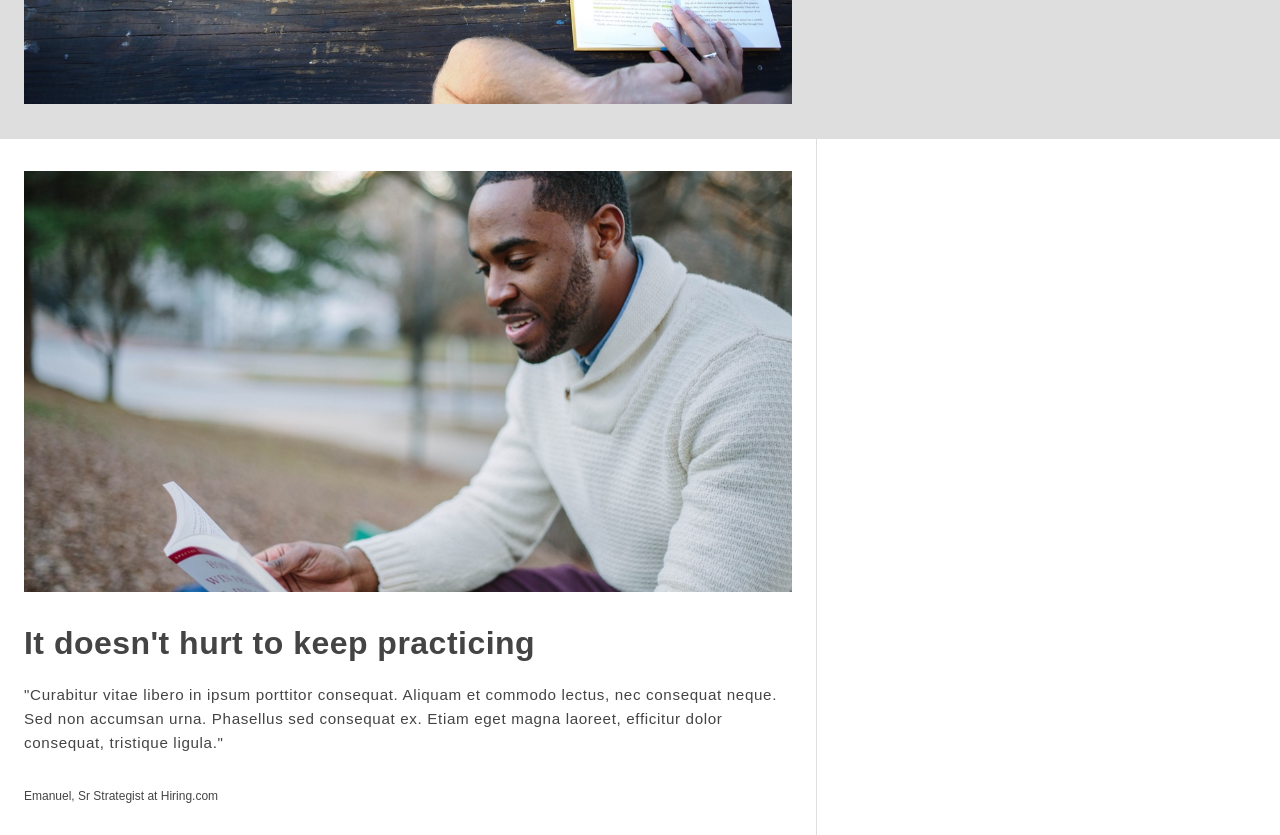
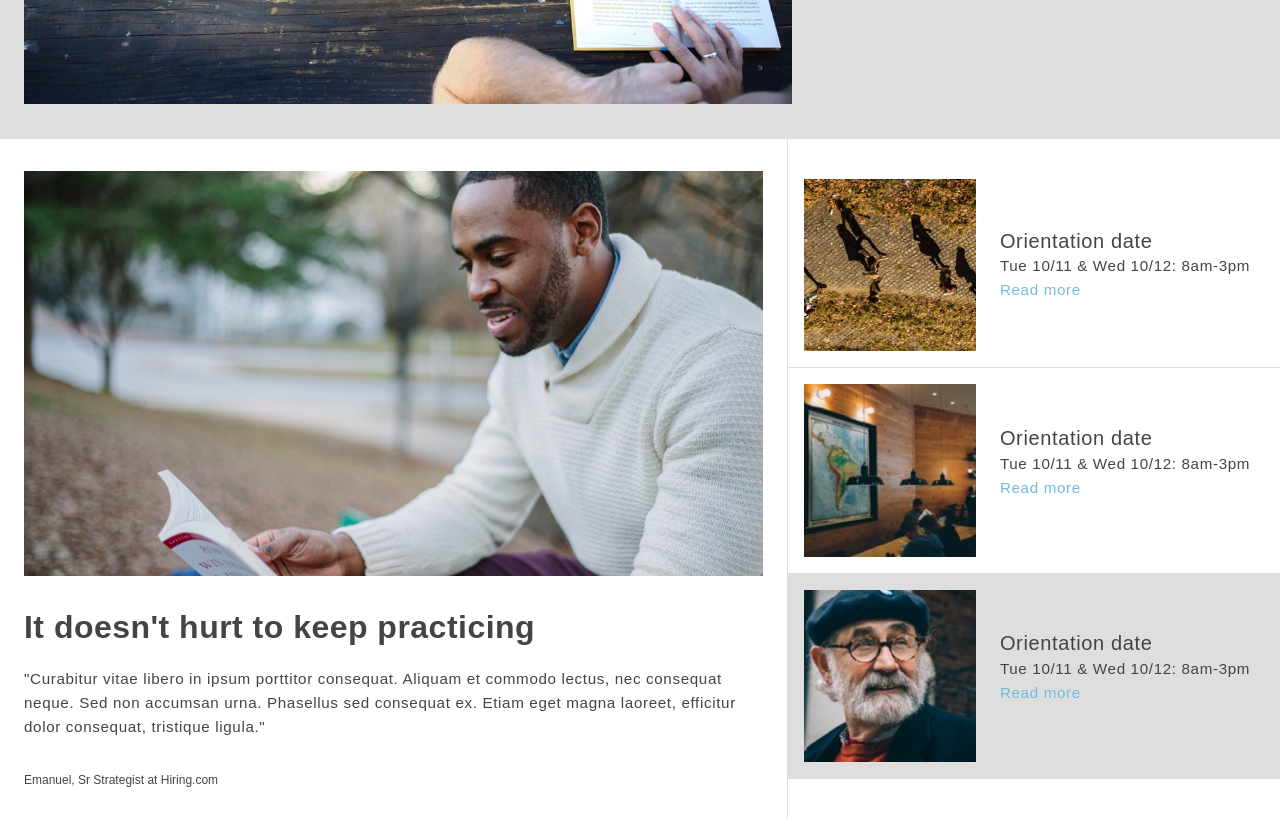
Before and after one commit to ratinsl/colmar_academy, a plain HTML site: page index.html in a window 1280 px wide. Shown: the part 560-1395 px from the top of the page. Drawn offline with Linux system fonts and the light colour scheme.

Commit message:
Add information progress

```diff
--- a/index.html
+++ b/index.html
@@ -11,7 +11,7 @@
 <body>
   <header>
     <div class="logo">
-      <img src="./resources/images/ic-logo.svg">
+      <img src="./resources/images/ic-logo.svg" alt="Colmar Academy Logo">
       <span class="bold">Colmar</span><span>Academy</span>
     </div>
     <!-- Main Navigation -->
@@ -27,7 +27,7 @@
   <!-- Banner -->
   <div class="container banner">
     <div class="main-image">
-      <img src="./resources/images/banner.jpg">
+      <img src="./resources/images/banner.jpg" alt="Group Studying">
     </div>
     <div class="info banner">
       <h1>Learn something new everyday</h1>
@@ -38,12 +38,41 @@
     </div>
   </div>
   <!-- Information -->
-  <div class="container info">
+  <div class="container articles">
     <div class="main-image">
-      <img src="./resources/images/information-main.jpg">
+      <img src="./resources/images/information-main.jpg" alt="Man Reading">
       <h2>It doesn't hurt to keep practicing</h2>
       <p>"Curabitur vitae libero in ipsum porttitor consequat. Aliquam et commodo lectus, nec consequat neque. Sed non accumsan urna. Phasellus sed consequat ex. Etiam eget magna laoreet, efficitur dolor consequat, tristique ligula."</p>
       <span class="caption">Emanuel, Sr Strategist at Hiring.com</span>
+    </div>
+    <div class="info">
+      <!-- Box 1 -->
+      <div class="article">
+        <img src="./resources/images/information-orientation.jpg" alt="People walking">
+        <div class="text-area">
+          <h3>Orientation date</h3>
+          <p>Tue 10/11 & Wed 10/12: 8am-3pm</p>
+          <p class="link"><a href="#">Read more</a></p>
+        </div>
+      </div>
+      <!-- Box 2 -->
+      <div class="article two">
+        <img src="./resources/images/information-campus.jpg" alt="Campus Photo">
+        <div class="text-area">
+          <h3>Orientation date</h3>
+          <p>Tue 10/11 & Wed 10/12: 8am-3pm</p>
+          <p class="link"><a href="#">Read more</a></p>
+        </div>
+      </div>
+      <!-- Box 3 -->
+      <div class="article three">
+        <img src="./resources/images/information-guest-lecture.jpg" alt="Guest Oliver Sack">
+        <div class="text-area">
+          <h3>Orientation date</h3>
+          <p>Tue 10/11 & Wed 10/12: 8am-3pm</p>
+          <p class="link"><a href="#">Read more</a></p>
+        </div>
+      </div>
     </div>
   </div>
 
--- a/resources/css/style.css
+++ b/resources/css/style.css
@@ -20,7 +20,7 @@ h2 {
 h3 {
   font-size: 1.25rem;
   line-height: 1.65rem;
-  letter-spacing: .1rem;
+  letter-spacing: .04rem;
 }
 
 .caption {
@@ -143,6 +143,7 @@ nav.main li a:not(:hover) {
   color: #FFF;
 }
 
+/* Button Animations*/
 .button:hover {
   transition: background-color 200ms linear;
   background-color: red;
@@ -154,14 +155,54 @@ nav.main li a:not(:hover) {
 }
 
 /* Information */
-.container.info h2 {
+.info {
+  width: 40%;
+}
+
+.container.articles h2 {
   padding: 32px 0px 24px 0px;
 }
 
-.container.info p {
+.container.articles p {
   padding-bottom: 32px;
 }
 
-.container.info .main-image {
+.container.articles .main-image {
   border-right: 1px solid #dedede;
 }
+
+.article {
+  display: flex;
+  align-items: center;
+  padding-bottom: 16px;
+  border-bottom: 1px solid #dedede;
+}
+
+.article img {
+  width: 35%;
+  height: auto;
+  padding-right: 24px;
+  padding-left: 16px;
+}
+
+.article.two img,
+.article.three img {
+  padding-top: 16px;
+}
+
+.article.three {
+  background-color: #dedede;
+}
+
+.text-area {
+  width: 65%;
+}
+
+.text-area p.link a {
+  padding-bottom: 0px;
+  color: #70bce0;
+}
+
+.article .text-area p {
+  padding-bottom: 0px;
+}
```
